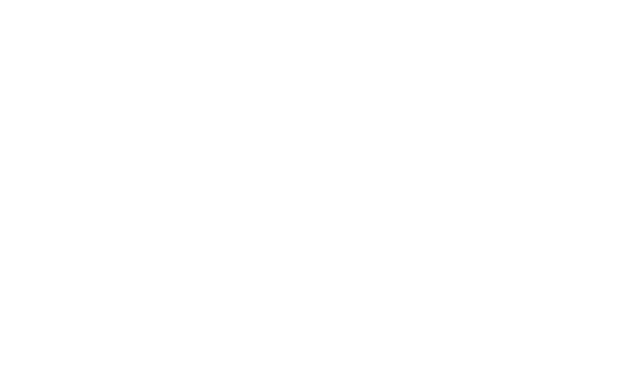
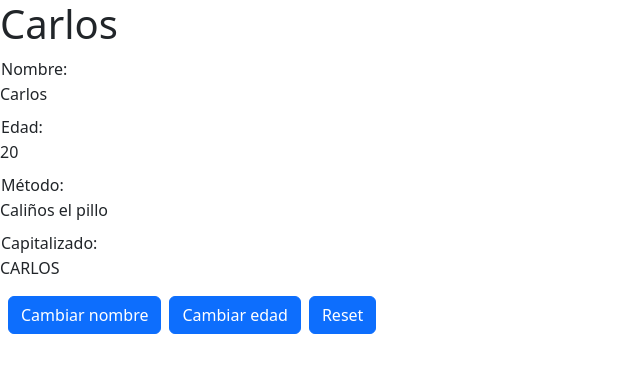
Before and after one commit to DevArthuro/angular-advance, an Angular app in the folder 4.counter-with-signals/: page /hero in a window 1280 px wide. Before the commit this address led to /. Shown: the top 372 px of the page, without its empty margins (0-640 px from the left). Built offline with nearby package versions, Linux system fonts and the light colour scheme.

Commit message:
feat: add heroes estate with signal

```diff
--- a/4.counter-with-signals/src/app/app.routes.ts
+++ b/4.counter-with-signals/src/app/app.routes.ts
@@ -1,9 +1,14 @@
 import { Routes } from '@angular/router';
 import { CounterComponent } from './pages/counter/counter.component';
+import HeroComponent from './pages/hero/hero.component';
 
 export const routes: Routes = [
     {
         path: "",
         component: CounterComponent
+    },
+    {
+        path: "hero",
+        component: HeroComponent
     }
 ];
--- /dev/null
+++ b/4.counter-with-signals/src/app/pages/hero/hero.component.ts
@@ -0,0 +1,90 @@
+import { Component, signal } from '@angular/core';
+
+interface HeroSchema {
+  name: string;
+  age: number;
+  description: string;
+}
+
+@Component({
+  selector: 'app-hero',
+  templateUrl: './hero.components.html',
+  styleUrl: './hero.component.scss',
+})
+class HeroComponent {
+  heroes: HeroSchema[] = [
+    {
+      name: 'Carlos',
+      age: 20,
+      description: 'Caliños el pillo',
+    },
+    {
+      name: 'Juan',
+      age: 18,
+      description: 'Juan el pillote',
+    },
+    {
+      name: 'Pedro',
+      age: 20,
+      description: 'Pedro pablo',
+    },
+  ];
+  currentIndex: number = 0;
+
+  hero = signal<HeroSchema>({
+    name: this.heroes[this.currentIndex].name,
+    age: this.heroes[this.currentIndex].age,
+    description: this.heroes[this.currentIndex].description,
+  });
+
+  name = signal(this.heroes[this.currentIndex].name);
+  age = signal(this.heroes[this.currentIndex].age);
+  description = signal(this.heroes[this.currentIndex].description);
+
+  changeHero() {
+    const nextIndex = (this.currentIndex += 1);
+    if (nextIndex > this.heroes.length - 1) {
+      this.currentIndex = 0;
+    } else {
+      this.currentIndex = nextIndex;
+    }
+
+    this.hero.set({
+      ...this.heroes[this.currentIndex],
+    });
+  }
+
+  resetForm() {
+    this.hero.set({
+      ...this.heroes[0],
+    });
+
+    this.currentIndex = 0;
+  }
+
+  changeAge() {
+    const newHeroes = this.heroes.map((hero) => {
+      if (
+        hero.name === this.hero().name &&
+        hero.age === this.hero().age &&
+        hero.description === this.hero().description
+      ) {
+        return {
+          ...hero,
+          age: (hero.age += 1),
+        };
+      }
+      return hero;
+    });
+
+    this.hero.update((value) => ({ ...value, age: value.age += 1 }));
+
+    this.heroes = newHeroes;
+  }
+
+  getHeroDescription() {
+    return this.hero().description;
+  }
+}
+
+export default HeroComponent;
--- /dev/null
+++ b/4.counter-with-signals/src/app/pages/hero/hero.components.html
@@ -0,0 +1,23 @@
+<h1>{{ hero().name }}</h1>
+
+<dl>
+  <td>Nombre:</td>
+  <dd>{{ hero().name }}</dd>
+
+  <td>Edad:</td>
+  <dd>{{ hero().age }}</dd>
+
+  <td>Método:</td>
+  <dd>{{ getHeroDescription() }}</dd>
+
+  <td>Capitalizado:</td>
+  {{ hero().name.toUpperCase() }}
+</dl>
+
+<button (click)="changeHero()" class="btn btn-primary mx-2">
+  Cambiar nombre
+</button>
+
+<button class="btn btn-primary" (click)="changeAge()">Cambiar edad</button>
+
+<button (click)="resetForm()" class="btn btn-primary mx-2">Reset</button>
--- a/4.counter-with-signals/src/index.html
+++ b/4.counter-with-signals/src/index.html
@@ -6,6 +6,7 @@
   <base href="/">
   <meta name="viewport" content="width=device-width, initial-scale=1">
   <link rel="icon" type="image/x-icon" href="favicon.ico">
+  <link href="https://cdn.jsdelivr.net/npm/bootstrap@5.3.3/dist/css/bootstrap.min.css" rel="stylesheet" integrity="sha384-QWTKZyjpPEjISv5WaRU9OFeRpok6YctnYmDr5pNlyT2bRjXh0JMhjY6hW+ALEwIH" crossorigin="anonymous">
 </head>
 <body>
   <app-root></app-root>
```
Also changed, not shown: 4.counter-with-signals/src/app/pages/hero/hero.component.scss (added), 1 other file (tests, documents, lock files or other folders).
